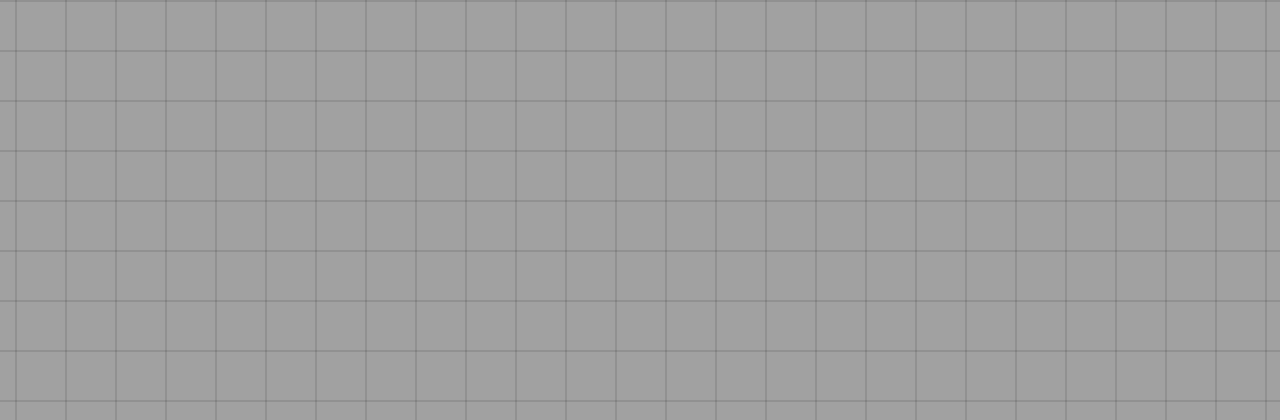
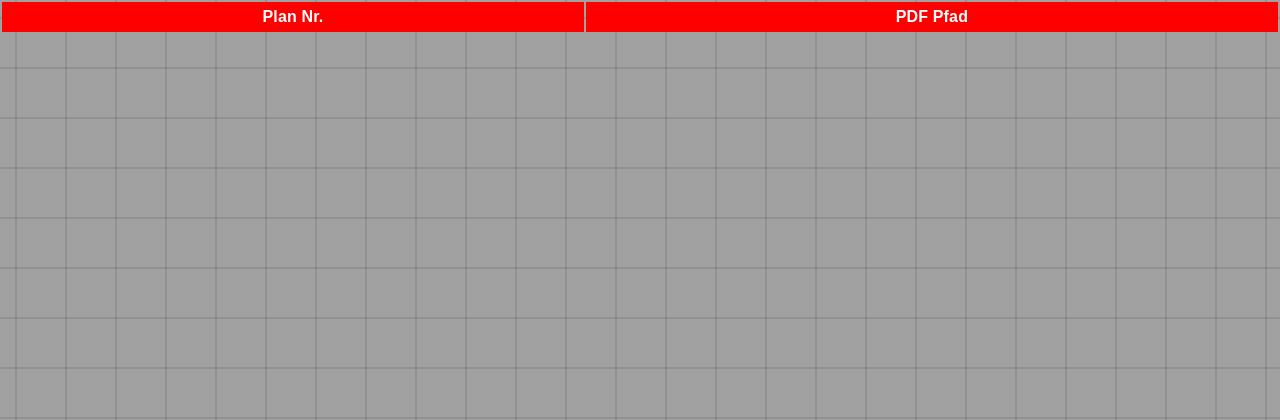
Before and after one commit to realflorianchrist/code_kitchen, a web app: page / in a window 1280 px wide. Shown: the part 50-470 px from the top of the page. Run offline with its HTML, style and script files only (its server is not run), Linux system fonts and the light colour scheme; data that the repository does not hold is empty; some libraries are stand-ins or nearby versions.

Commit message:
tried to connect sql server / added table (1h)

```diff
--- a/plan_directory/src/main/webapp/index.html
+++ b/plan_directory/src/main/webapp/index.html
@@ -44,6 +44,17 @@
 
         </div>
 
+        <table id="table" aria-describedby="Plandata">
+            <thead>
+            <tr>
+                <th>Plan Nr.</th>
+                <th>PDF Pfad</th>
+            </tr>
+            </thead>
+            <tbody id="tableBody">
+            </tbody>
+        </table>
+
         <script src="scripts/main.js"></script>
     </body>
 </html>
--- a/plan_directory/src/main/webapp/styles/styles.css
+++ b/plan_directory/src/main/webapp/styles/styles.css
@@ -127,32 +127,6 @@ header .search-bar input, header .filter-button {
     border-bottom-color: white;
 }
 
-
-
-/*.filters {*/
-/*    display: flex;*/
-/*    list-style: none;*/
-/*    padding: 0;*/
-/*}*/
-
-/*.filters .column {*/
-/*    flex: 1;*/
-/*}*/
-
-/*.filters li {*/
-/*    padding: 5px;*/
-/*    justify-content: space-between;*/
-/*    width: 50%;*/
-/*    background-color: red;*/
-/*}*/
-
-/*.filters input {*/
-/*    background-color: transparent;*/
-/*    border: 1px transparent solid;*/
-/*    border-bottom-color: white;*/
-/*    width: 100%;*/
-/*}*/
-
 .filter-bar button {
     background-color: transparent;
     border: 1px white solid;
@@ -163,6 +137,16 @@ header .search-bar input, header .filter-button {
     right: 20px;
 }
 
+/* Table */
+
+#table {
+    width: 100%;
+}
+
+#table thead {
+    background-color: red;
+    height: 30px;
+}
 
 
 button:hover, label:hover, input:hover {
```
Also changed, not shown: plan_directory/src/main/webapp/scripts/main.js (+26 -0 lines).
